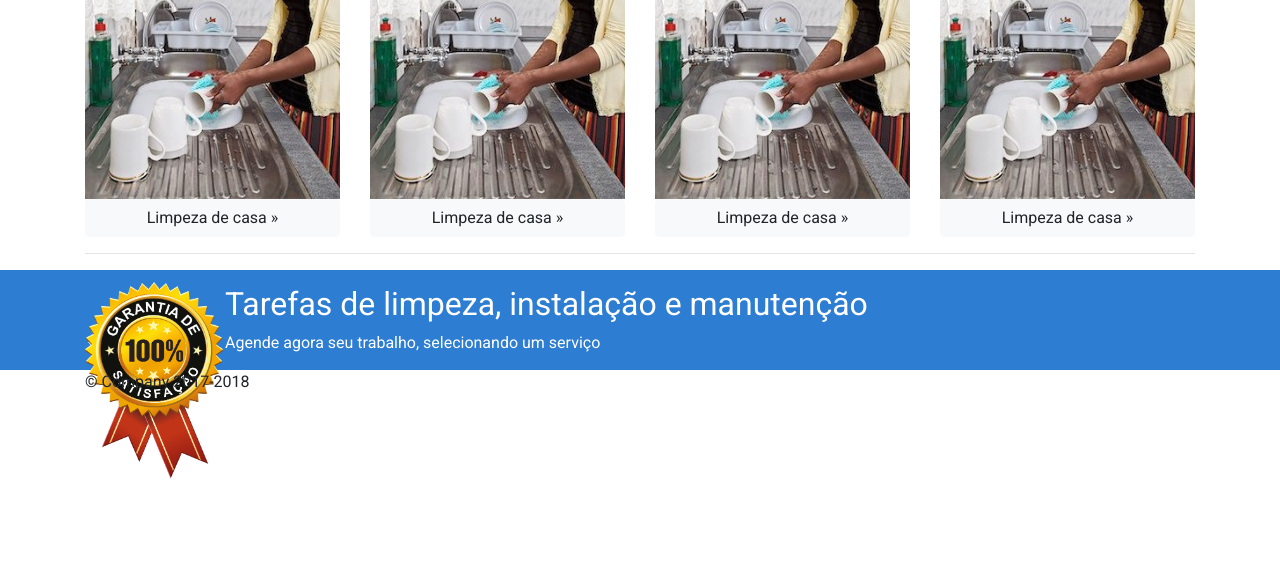
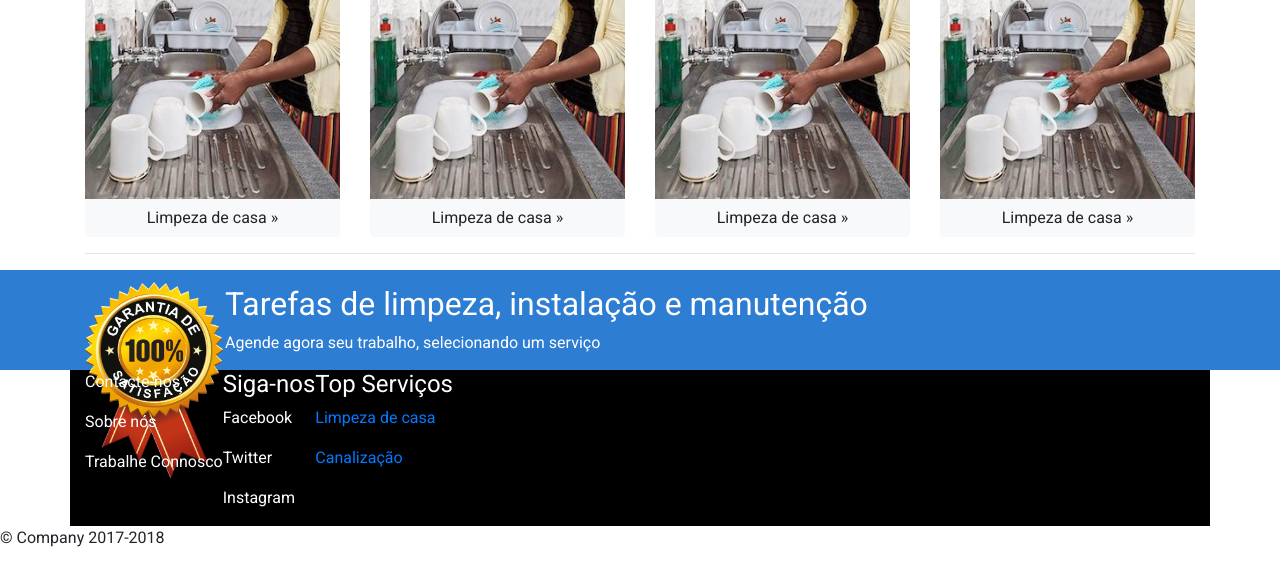
Before and after one commit to AbelKinkela/WeezaProject, a Django app: page / in a window 1280 px wide. Shown: the part 892-1458 px from the top of the page. Before the commit the page ends 1371 px from the top, so only its background shows below. Run offline with Django 3.2, Linux system fonts and the light colour scheme; some libraries are stand-ins or nearby versions.

Commit message:
Commit 4: adicionado o footer

```diff
--- a/common-static/css/styles.css
+++ b/common-static/css/styles.css
@@ -94,3 +94,9 @@ body {
 .garanty-bar div{
     flex-grow: 2;
 }
+
+footer{
+    display: flex;
+    background-color: black;
+    color: white;
+}
--- a/common-static/styles.css
+++ /dev/null
@@ -1,3 +0,0 @@
-body{
-    background-color: white;
-}
--- a/main/templates/html/index.html
+++ b/main/templates/html/index.html
@@ -54,11 +54,9 @@
         <div class="jumbotron jumbotron-fluid">
             <div class="container">
                 <h4 class="display-3 text-light">Receba assistência a seu conforto!</h4>
-                <p class="text-light">Tenha empregado de limpeza ou tecnico para a sua casa ou
-                    local
-                    de
-                    trabalho só
-                    quando mais precisares!
+                <p class="text-light">
+                    Tenha empregado de limpeza ou tecnico para a sua casa ou local de trabalho só quando mais
+                    precisares!
                     Weeza dispoe-se à seu serviço com profissionais certificados dando seu melhor para que se sinta
                     feliz. </p>
                 <button type="button" class="btn btn-primary-outline">Saiba mais &raquo;</button>
@@ -139,8 +137,26 @@
     </main>
 
     <footer class="container">
+        <div>
+            <p>Contacte-nos</p>
+            <p>Sobre nós</p>
+            <p>Trabalhe Connosco</p>
+        </div>
+        <div>
+            <h4>Siga-nos</h4>
+            <p>Facebook</p>
+            <p>Twitter</p>
+            <p>Instagram</p>
+        </div>
+        <div>
+            <h4>Top Serviços</h4>
+            <p><a href="#">Limpeza de casa</a></p>
+            <p><a href="#">Canalização</a></p>
+        </div>
+    </footer>
+    <div>
         <p>&copy; Company 2017-2018</p>
-    </footer>
+    </div>
 
 
     <script src="{% static 'jquery-3.4.1.min.js' %}" crossorigin="anonymous"></script>
```
Also changed, not shown: main/forms.py (+12 -0 lines).
